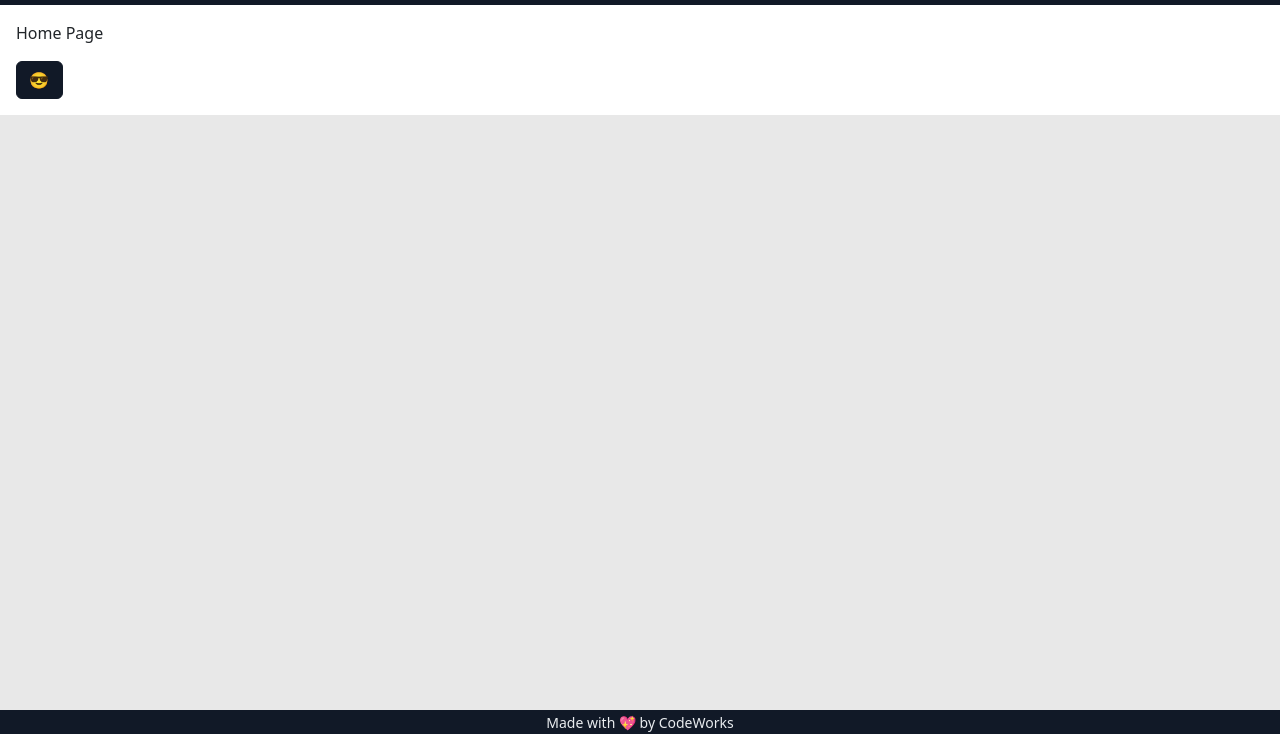
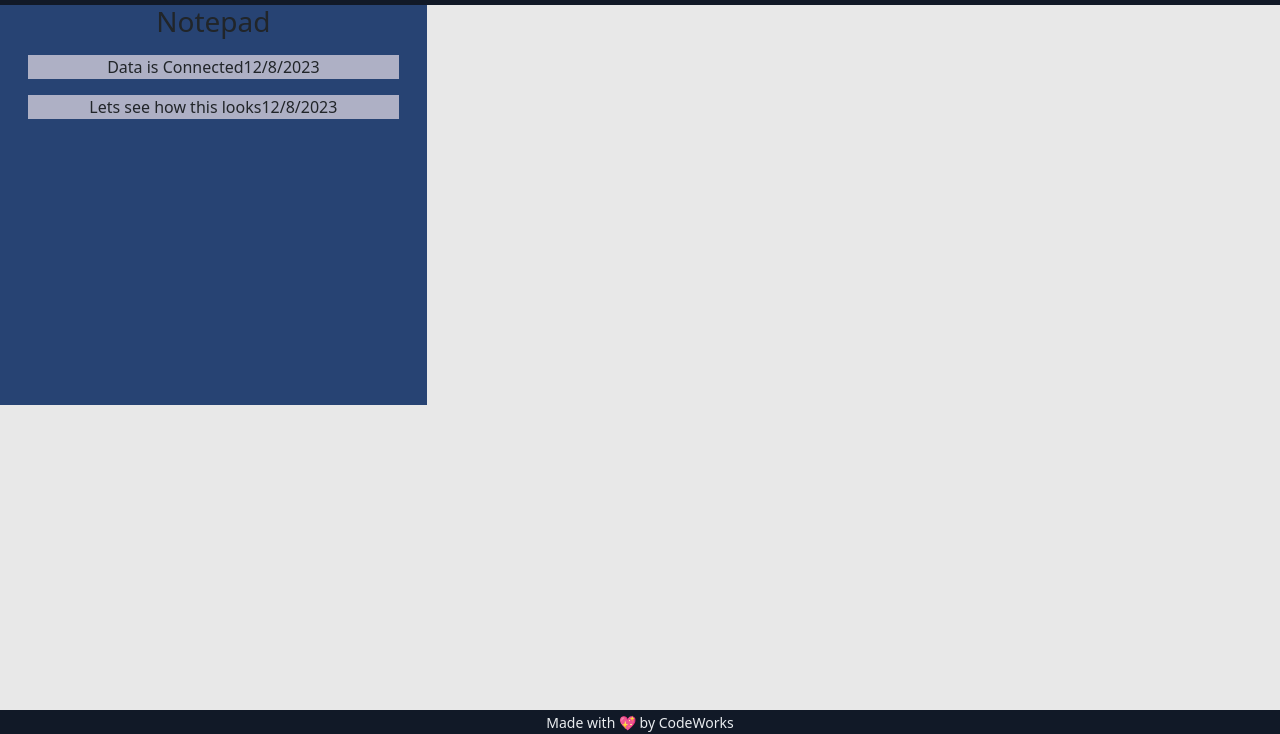
Before and after one commit to Josh-Decime/Checkpoint-Jot, a website with bundled scripts: page index.html in a window 1280 px wide. Shown: the part 66-800 px from the top of the page. Built offline with nearby package versions, Linux system fonts and the light colour scheme; a script that the page names is missing.

Commit message:
notes from the AppState post to the page

```diff
--- a/app/AppState.js
+++ b/app/AppState.js
@@ -1,10 +1,48 @@
+import { Notepad } from './models/Notepad.js'
 import { EventEmitter } from './utils/EventEmitter.js'
 import { createObservableProxy } from './utils/ObservableProxy.js'
+
 
 class ObservableAppState extends EventEmitter {
 
   /**@type {import('./models/Example.js').Example[]} */
   examples = []
+
+
+
+
+
+  notePad = [
+    new Notepad({
+      noteName: 'Data is Connected',
+      noteBody: 'The model is taking in new data from the AppState & is updating it in the console properly.',
+      editedTime: '12/8/2023',
+    }),
+
+    new Notepad({
+      noteName: 'Lets see how this looks',
+      noteBody: 'I need to display this out so I have a better understanding of what is going on',
+      editedTime: '12/8/2023',
+    })
+  ]
+
+
+
+
+
+
+
+
+
+
+
+
+
+
+
+
+
+
 }
 
 export const AppState = createObservableProxy(new ObservableAppState())
--- a/app/controllers/HomeController.js
+++ b/app/controllers/HomeController.js
@@ -6,7 +6,7 @@ export class HomeController {
     console.log('This is the Home Controller')
   }
 
-  testButton() {
-    Pop.success('The button Works 😎')
-  }
+  // testButton() {
+  //   Pop.success('The button Works 😎')
+  // }
 }
--- /dev/null
+++ b/app/controllers/NotepadController.js
@@ -0,0 +1,25 @@
+import { AppState } from "../AppState.js";
+function _drawNotepadList() {
+    console.log('drawing notepad')
+    const notePad = AppState.notePad
+    let content = ''
+    notePad.forEach(notePad => content += notePad.notepadListItem)
+    document.getElementById('notepad-list').innerHTML = content
+}
+
+
+
+export class NotepadController {
+    constructor() {
+        console.log('📝 notepad controller is connected')
+        _drawNotepadList()
+    }
+
+    // createNotepad(){
+    //     event.preventDefault()
+    //     const form = event.target
+    //     const formData = getFormData(form)
+    //     formData.editedTime = formData.editedTime.
+    // }
+
+}
--- /dev/null
+++ b/app/models/Notepad.js
@@ -0,0 +1,27 @@
+import { AppState } from "../AppState.js";
+import { generateId } from "../utils/GenerateId.js";
+
+
+
+
+
+export class Notepad {
+    /** */
+    constructor(data) {
+        this.id = generateId()
+        this.noteName = data.noteName
+        this.noteBody = data.noteBody || ''
+        this.editedTime = data.editedTime
+        console.log('new notepad 📓', this)
+    }
+
+    get notepadListItem() {
+        return `
+    <div class="d-flex justify-content-center m-3 bg-secondary">
+        <span>${this.noteName}</span>
+        <span>${this.editedTime}</span>
+    </div>
+        `
+    }
+
+}
--- a/app/router-config.js
+++ b/app/router-config.js
@@ -1,19 +1,26 @@
 import { ExamplesController } from "./controllers/ExamplesController.js";
 import { HomeController } from "./controllers/HomeController.js";
+import { NotepadController } from "./controllers/NotepadController.js";
 import { Router } from "./utils/Router.js";
+
 
 
 export const router = new Router([
   {
     path: '',
-    controllers: [HomeController, ExamplesController],
+    controllers: [NotepadController],
     view: /*html*/`
-    <div class="bg-white p-3">
-      <div class="card-body">
-        <p>Home Page</p>
-        <button class="btn btn-dark" onclick="app.HomeController.testButton()">😎</button>
-      </div>
-    </div>
+    <section class="container-fluid">
+      <section class="row">
+        <section class="col-4 bg-primary sidebar-height">
+          <h3 class="text-center"  >Notepad</h3>
+          <div class="" id="notepad-list">
+          </div>
+        </section>
+        <section class="col-8">
+        </section>
+      </section>
+    </section>
     `
   },
   {
--- a/assets/style/style.css
+++ b/assets/style/style.css
@@ -1 +1,6 @@
 /* BASIC STYLES HERE */
+
+
+.sidebar-height {
+    min-height: 50vh;
+}
--- a/index.html
+++ b/index.html
@@ -12,10 +12,12 @@
     crossorigin="anonymous" referrerpolicy="no-referrer" />
   <link rel="stylesheet" href="assets/style/main.css">
   <link rel="stylesheet" href="assets/style/style.css">
+  <script id="debug-script" src="https://cdn.jsdelivr.net/gh/MickShannahan/style-debug@latest/debug.min.js"
+    defer></script>
   <title>Checkpoint-Jot</title>
 </head>
 
-<body>
+<body class="debug">
   <!-- SECTION -->
   <header>
     <nav class="navbar navbar-dark navbar-expand bg-dark text-light px-2">
@@ -41,9 +43,22 @@
   <!-- SECTION -->
   <main>
 
+    <!-- primary viewport -->
     <section id="router-view">
-      <!-- primary viewport -->
     </section>
+
+    <!-- <section class="container fluid">
+      <section class="row">
+        <section class="col-4 bg-primary">
+          <h3 class="text-center"  >Notepad</h3>
+          <div class="" id="notepad-list">
+          </div>
+        </section>
+        <section class="col-8">
+        </section>
+      </section>
+    </section> -->
+
 
   </main>
 
```
Also changed, not shown: app/views/NotepadView.html (added, +11 -0 lines).
